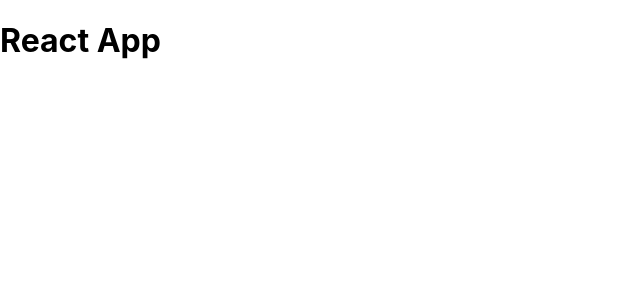
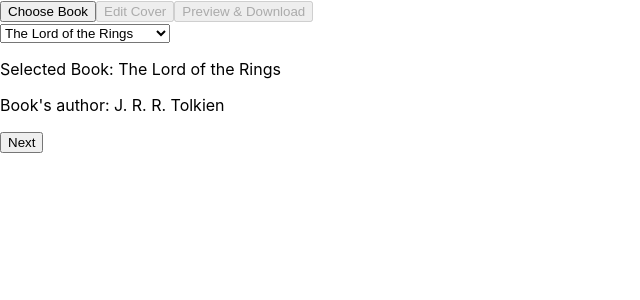
Before and after one commit to denizandac/BookCoverEditor, a React (Create React App) app: page / in a window 1280 px wide. Shown: the top 300 px of the page, without its empty margins (0-640 px from the left). Built offline with nearby package versions, Linux system fonts and the light colour scheme.

Commit message:
Component Update
+added a custom button container component for general usage,
+added the TopDownMenu, TabContent (with navigator buttons), DropdownMenu (with a template bookList), and PageContent components

```diff
--- a/src/App.js
+++ b/src/App.js
@@ -1,7 +1,9 @@
+import PageContent from "./components/PageContent/PageContent";
+
 function App() {
   return (
     <>
-      <h1>React App</h1>
+      <PageContent />
     </>
   );
 }
--- /dev/null
+++ b/src/components/Button/Button.jsx
@@ -0,0 +1,5 @@
+const Button = ({ children, ...props }) => {
+  return <button {...props}>{children}</button>;
+};
+
+export default Button;
--- /dev/null
+++ b/src/components/DropdownMenu/DropdownMenu.jsx
@@ -0,0 +1,28 @@
+import { useState } from "react";
+
+const tempBookList = [
+  { id: 1, title: "The Lord of the Rings", author: "J. R. R. Tolkien" },
+  { id: 2, title: "The Harry Potter Series", author: "J. K. Rowling" },
+  { id: 3, title: "Dune", author: "Frank Herbert" },
+  { id: 4, title: "The Chronicles of Narnia", author: "C. S. Lewis" },
+  { id: 5, title: "The Witcher", author: "Andrzej Sapkowski" },
+];
+
+const DropdownMenu = () => {
+  const [selectedBook, setSelectedBook] = useState(tempBookList[0].id);
+  return (
+    <div>
+      <select onChange={(e) => setSelectedBook(e.target.value)}>
+        {tempBookList.map((book) => (
+          <option key={book.id} value={book.id}>
+            {book.title}
+          </option>
+        ))}
+      </select>
+      <p>Selected Book: {tempBookList[selectedBook - 1]?.title}</p>
+      <p>Book's author: {tempBookList[selectedBook - 1]?.author}</p>
+    </div>
+  );
+};
+
+export default DropdownMenu;
--- /dev/null
+++ b/src/components/PageContent/PageContent.jsx
@@ -0,0 +1,28 @@
+import { useState } from "react";
+import Button from "../Button/Button";
+import TopDownMenu from "../TopDownMenu/TopDownMenu";
+import TabContent from "../TabContent/TabContent";
+
+const PageContent = () => {
+  const [tabIndex, setTabIndex] = useState(0);
+  const navigatePrevTab = () => {
+    setTabIndex((prevTabIndex) => prevTabIndex - 1);
+  };
+  const navigateNextTab = () => {
+    setTabIndex((prevTabIndex) => prevTabIndex + 1);
+  };
+  return (
+    <>
+      {tabIndex > 0 && <Button onClick={navigatePrevTab}>Prev</Button>}
+      <div>
+        <TopDownMenu selectedTab={tabIndex} setSelectedTab={setTabIndex} />
+      </div>
+      <div>
+        <TabContent activeTab={tabIndex} />
+      </div>
+      {tabIndex < 2 && <Button onClick={navigateNextTab}>Next</Button>}
+    </>
+  );
+};
+
+export default PageContent;
--- /dev/null
+++ b/src/components/TabContent/TabContent.jsx
@@ -0,0 +1,13 @@
+import DropdownMenu from "../DropdownMenu/DropdownMenu";
+
+const TabContent = ({ activeTab }) => {
+  return (
+    <>
+      {activeTab === 0 && <DropdownMenu />}
+      {activeTab === 1 && <p>Cover Edit Component</p>}
+      {activeTab === 2 && <p>Preview & Download Component</p>}
+    </>
+  );
+};
+
+export default TabContent;
--- /dev/null
+++ b/src/components/TopDownMenu/TopDownMenu.jsx
@@ -0,0 +1,16 @@
+import Button from "../Button/Button";
+const TopDownMenu = ({ selectedTab, setSelectedTab }) => {
+  return (
+    <>
+      <Button onClick={() => setSelectedTab(0)}>Choose Book</Button>
+      <Button onClick={() => setSelectedTab(1)} disabled={selectedTab < 1}>
+        Edit Cover
+      </Button>
+      <Button onClick={() => setSelectedTab(2)} disabled={selectedTab < 2}>
+        Preview & Download
+      </Button>
+    </>
+  );
+};
+
+export default TopDownMenu;
```
Also changed, not shown: src/App.css (deleted, +0 -38 lines).
